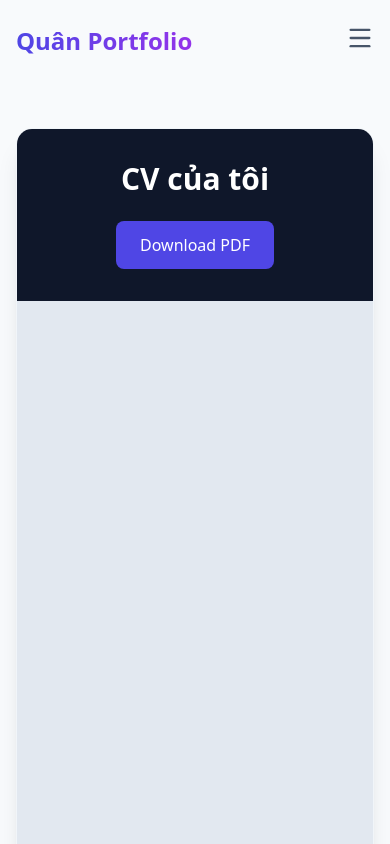
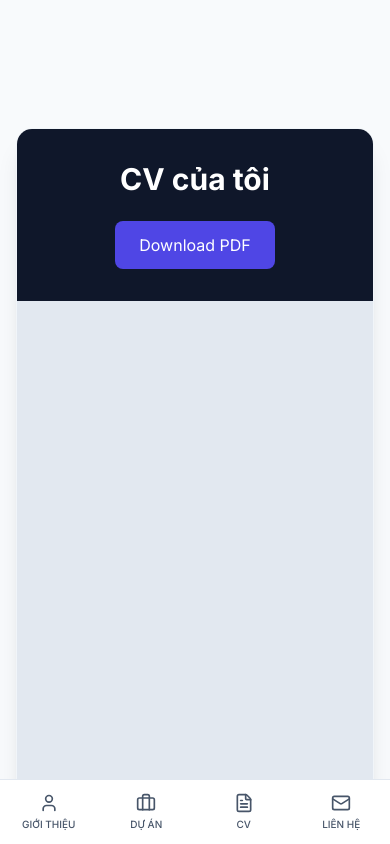
Before and after one commit to quannv1302/Quan-Portfolio, a React (Vite) app: page /#/cv in a window 390 px wide. Shown: the top 844 px of the page. Built offline with nearby package versions, Linux system fonts and the light colour scheme.

Commit message:
Update view responsive mobile

```diff
--- a/App.tsx
+++ b/App.tsx
@@ -25,7 +25,7 @@ const App: React.FC = () => {
   // For this simple portfolio, Navbar stays everywhere.
 
   return (
-    <div className="min-h-screen bg-slate-50 font-sans text-slate-900">
+    <div className="min-h-screen bg-slate-50 font-sans text-slate-900 pb-20 md:pb-0">
       <Navbar />
       <main>
         <Routes>
--- a/components/About.tsx
+++ b/components/About.tsx
@@ -22,7 +22,7 @@ const About: React.FC = () => {
               <h1 className="text-4xl md:text-5xl lg:text-6xl font-bold text-slate-900 leading-tight">
                 <span className="text-indigo-600">Nguyễn Văn Quân</span>
               </h1>
-              <p className="mt-6 text-lg text-slate-600 leading-relaxed max-w-lg">
+              <p className="mt-6 text-lg text-slate-600 leading-relaxed max-w-lg font-light">
                 Tôi là một UI/UX Designer đam mê tạo ra những trải nghiệm kỹ thuật số trực quan, hấp dẫn và lấy người dùng làm trung tâm. Với 3 năm kinh nghiệm, tôi biến những ý tưởng phức tạp thành các thiết kế đơn giản và hiệu quả.
               </p>
             </div>
@@ -65,7 +65,7 @@ const About: React.FC = () => {
           <div className="relative max-w-md mx-auto">
             <div className="absolute inset-0 bg-indigo-600 rounded-3xl rotate-3 opacity-10"></div>
             <img
-              src={images.avt2}
+              src={images.avt3}
               alt="Portrait of Quan"
               className="relative rounded-3xl shadow-2xl w-full h-[450px] object-cover object-center"
             />
--- a/components/Navbar.tsx
+++ b/components/Navbar.tsx
@@ -1,9 +1,8 @@
 import React, { useState, useEffect } from 'react';
-import { Menu, X } from 'lucide-react';
+import { User, Briefcase, FileText, Mail } from 'lucide-react';
 import { useNavigate, useLocation } from 'react-router-dom';
 
 const Navbar: React.FC = () => {
-  const [isOpen, setIsOpen] = useState(false);
   const [scrolled, setScrolled] = useState(false);
   const navigate = useNavigate();
   const location = useLocation();
@@ -17,7 +16,6 @@ const Navbar: React.FC = () => {
   }, []);
 
   const handleNav = (id: string, isPage: boolean = false) => {
-    setIsOpen(false);
     if (isPage) {
       if (id === 'cv') {
         navigate('/cv');
@@ -36,14 +34,15 @@ const Navbar: React.FC = () => {
   };
 
   const navLinks = [
-    { name: 'Giới thiệu', id: 'about', isPage: false },
-    { name: 'Danh sách dự án', id: 'portfolio', isPage: false },
-    { name: 'Liên hệ', id: 'contact', isPage: false },
-    { name: 'CV', id: 'cv', isPage: true },
+    { name: 'GIỚI THIỆU', id: 'about', isPage: false, icon: User },
+    { name: 'DỰ ÁN', id: 'portfolio', isPage: false, icon: Briefcase },
+    { name: 'CV', id: 'cv', isPage: true, icon: FileText },
+    { name: 'LIÊN HỆ', id: 'contact', isPage: false, icon: Mail }
   ];
 
   return (
-    <nav className={`fixed w-full z-50 transition-all duration-300 ${scrolled ? 'bg-white/90 backdrop-blur-md shadow-sm py-4' : 'bg-transparent py-6'}`}>
+    <>
+      <nav className={`fixed top-0 w-full z-50 transition-all duration-300 hidden md:block ${scrolled ? 'bg-white/90 backdrop-blur-md shadow-sm py-4' : 'bg-transparent py-6'}`}>
         <div className="max-w-7xl mx-auto px-4 sm:px-6 lg:px-8">
           <div className="flex justify-between items-center">
             <div
@@ -54,44 +53,37 @@ const Navbar: React.FC = () => {
             </div>
 
             {/* Desktop Menu */}
-          <div className="hidden md:flex space-x-8">
+            <div className="flex space-x-8">
               {navLinks.map((link) => (
                 <button
                   key={link.name}
                   onClick={() => handleNav(link.id, link.isPage)}
-                className="text-slate-600 hover:text-indigo-600 font-medium transition-colors"
-              >
-                {link.name}
-              </button>
-            ))}
-          </div>
-
-          {/* Mobile Menu Button */}
-          <div className="md:hidden">
-            <button onClick={() => setIsOpen(!isOpen)} className="text-slate-600">
-              {isOpen ? <X size={28} /> : <Menu size={28} />}
-            </button>
-          </div>
-        </div>
-      </div>
-
-      {/* Mobile Menu */}
-      {isOpen && (
-        <div className="md:hidden absolute top-full left-0 w-full bg-white shadow-lg border-t border-slate-100">
-          <div className="flex flex-col px-4 py-4 space-y-4">
-            {navLinks.map((link) => (
-              <button
-                key={link.name}
-                onClick={() => handleNav(link.id, link.isPage)}
-                className="text-left text-slate-600 hover:text-indigo-600 font-medium py-2"
+                  className="text-sm font-medium text-slate-600 hover:text-indigo-600 transition-colors"
                 >
                   {link.name}
                 </button>
               ))}
             </div>
           </div>
-      )}
+        </div>
       </nav>
+
+      {/* Mobile Bottom Navigation */}
+      <div className="md:hidden fixed bottom-0 left-0 w-full bg-white border-t border-slate-200 z-50 pb-safe">
+        <div className="flex justify-around items-center h-16">
+          {navLinks.map((link) => (
+            <button
+              key={link.name}
+              onClick={() => handleNav(link.id, link.isPage)}
+              className="flex flex-col items-center justify-center w-full h-full space-y-1"
+            >
+              <link.icon size={20} className="text-slate-600" />
+              <span className="text-[10px] font-medium text-slate-600">{link.name}</span>
+            </button>
+          ))}
+        </div>
+      </div>
+    </>
   );
 };
 
--- a/components/Portfolio.tsx
+++ b/components/Portfolio.tsx
@@ -29,9 +29,9 @@ const Portfolio: React.FC = () => {
         {/* Section Header */}
         <div className="text-center mb-8">
           <h2 className="text-indigo-600 font-semibold tracking-wide uppercase text-sm mb-4">Portfolio</h2>
-          <h3 className="text-3xl md:text-4xl font-bold text-slate-900">Danh sách các dự án đã thực hiện</h3>
+          <h3 className="text-3xl md:text-4xl font-bold text-slate-900">Danh sách dự án đã thực hiện</h3>
           <p className="mt-4 text-slate-600 max-w-2xl mx-auto">
-            Dưới đây là một số dự án tiêu biểu tôi đã thực hiện trong suốt gần 4 năm qua với các lĩnh vực khác nhau, từ Logistics, Giáo dục đến Quản lý doanh nghiệp.
+            Dưới đây là một số dự án tiêu biểu tôi đã thực hiện trong suốt gần 4 năm qua với các lĩnh vực khác nhau, như Logistics, Giáo dục và Quản lý nội bộ doanh nghiệp.
           </p>
         </div>
 
--- a/components/ProjectDetail.tsx
+++ b/components/ProjectDetail.tsx
@@ -71,10 +71,23 @@ const ProjectDetail: React.FC = () => {
       <div className="bg-white min-h-screen pt-24 pb-20">
         <div className="max-w-7xl mx-auto px-4 sm:px-6 lg:px-8">
 
-          {/* Back Button */}
+          {/* Fixed Mobile Header */}
+          <div className="fixed top-0 left-0 w-full bg-white z-40 shadow-sm px-4 py-3 flex items-center md:hidden transition-transform">
+            <button
+              onClick={() => navigate('/')}
+              className="group flex items-center text-slate-500 hover:text-indigo-600 transition-colors"
+            >
+              <div className="p-2 rounded-full bg-slate-100 group-hover:bg-indigo-50 mr-3 transition-colors">
+                <ArrowLeft className="w-5 h-5" />
+              </div>
+              <span className="font-bold text-slate-700 text-lg">Quay lại danh sách</span>
+            </button>
+          </div>
+
+          {/* Back Button (Desktop) */}
           <button
             onClick={() => navigate('/')}
-            className="group flex items-center text-slate-500 hover:text-indigo-600 mb-8 transition-colors"
+            className="group hidden md:flex items-center text-slate-500 hover:text-indigo-600 mb-8 transition-colors"
           >
             <div className="p-2 rounded-full bg-slate-100 group-hover:bg-indigo-50 mr-3 transition-colors">
               <ArrowLeft className="w-5 h-5" />
--- a/index.html
+++ b/index.html
@@ -6,6 +6,17 @@
   <meta name="viewport" content="width=device-width, initial-scale=1.0" />
   <title>Quân - UI/UX Designer Portfolio</title>
   <script src="https://cdn.tailwindcss.com"></script>
+  <script>
+    tailwind.config = {
+      theme: {
+        extend: {
+          fontFamily: {
+            sans: ['Inter', 'sans-serif'],
+          },
+        }
+      }
+    }
+  </script>
   <link href="https://fonts.googleapis.com/css2?family=Inter:wght@300;400;500;600;700&display=swap" rel="stylesheet">
   <style>
     body {
```
Also changed, not shown: 1 other file (tests, documents, lock files or other folders). Lines whose indentation alone changed are shown as unchanged.
